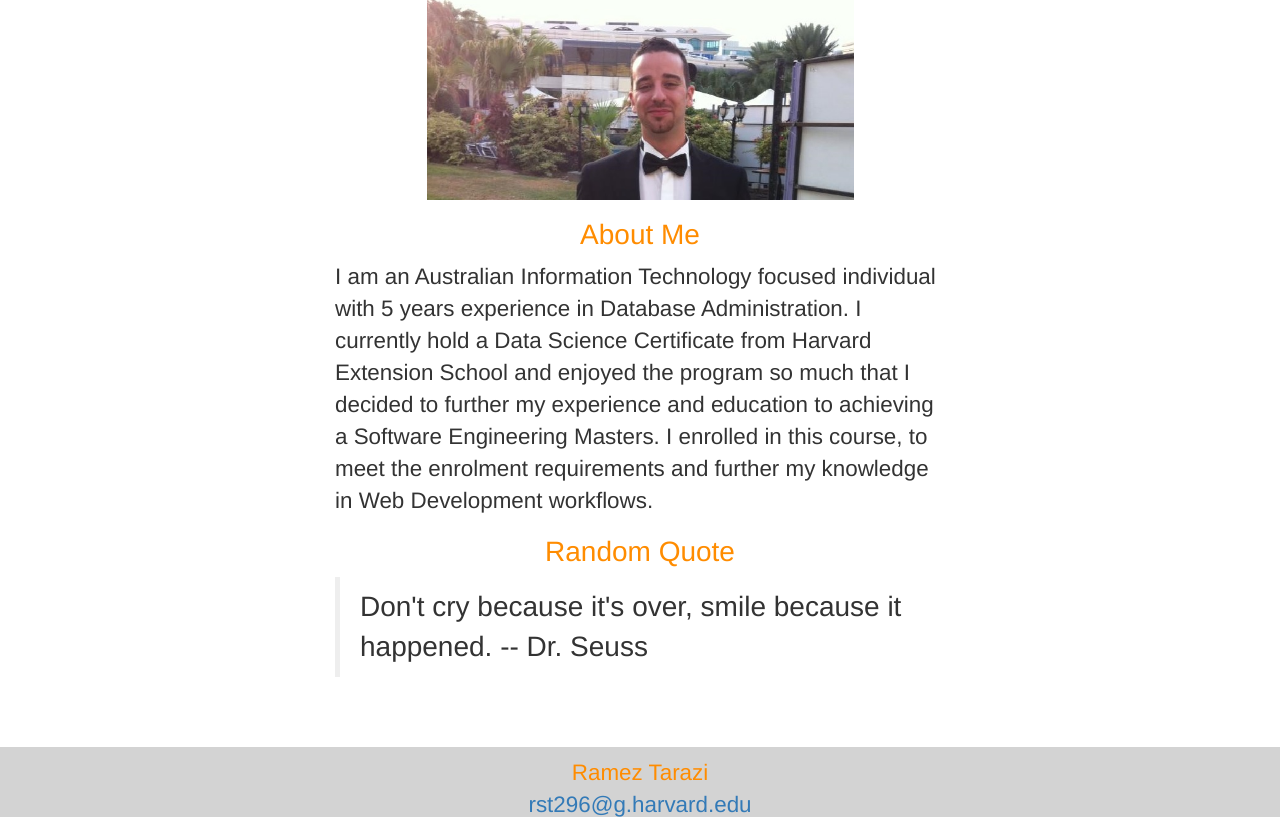
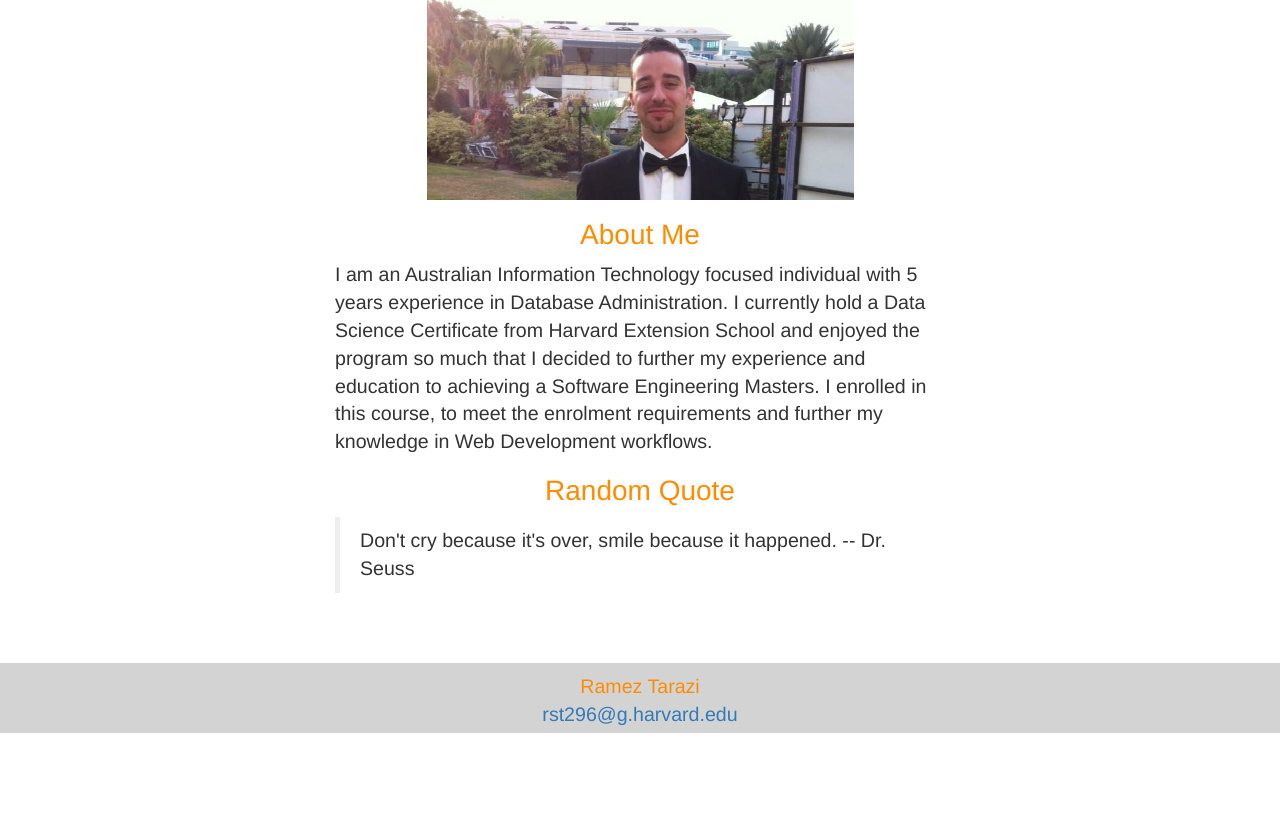
Before and after one commit to mezotarazi/p1, a PHP site: page / in a window 1280 px wide. Shown: the part 153-975 px from the top of the page. After the commit the page ends 886 px from the top, so only its background shows below. Run offline with PHP 8.4, Linux system fonts and the light colour scheme; some libraries are stand-ins or nearby versions.

Commit message:
smaller text

```diff
--- a/css/main.css
+++ b/css/main.css
@@ -5,11 +5,11 @@ h1, h2, h3 {
 }
 
 p {
-    font-size: 1.6em;
+    font-size: 1.4em;
 }
 
 blockquote {
-    font-size: 2em;
+    font-size: 1.4em;
 }
 
 .container {
```
